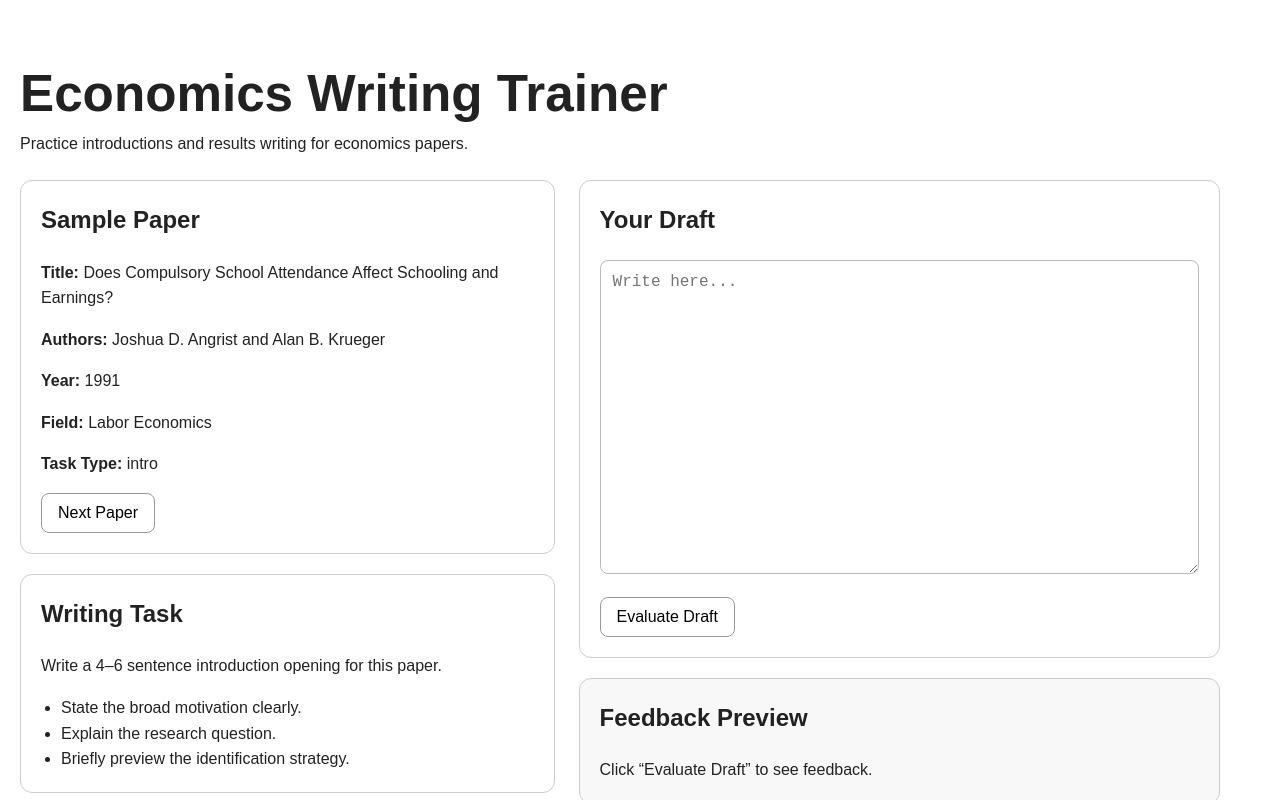
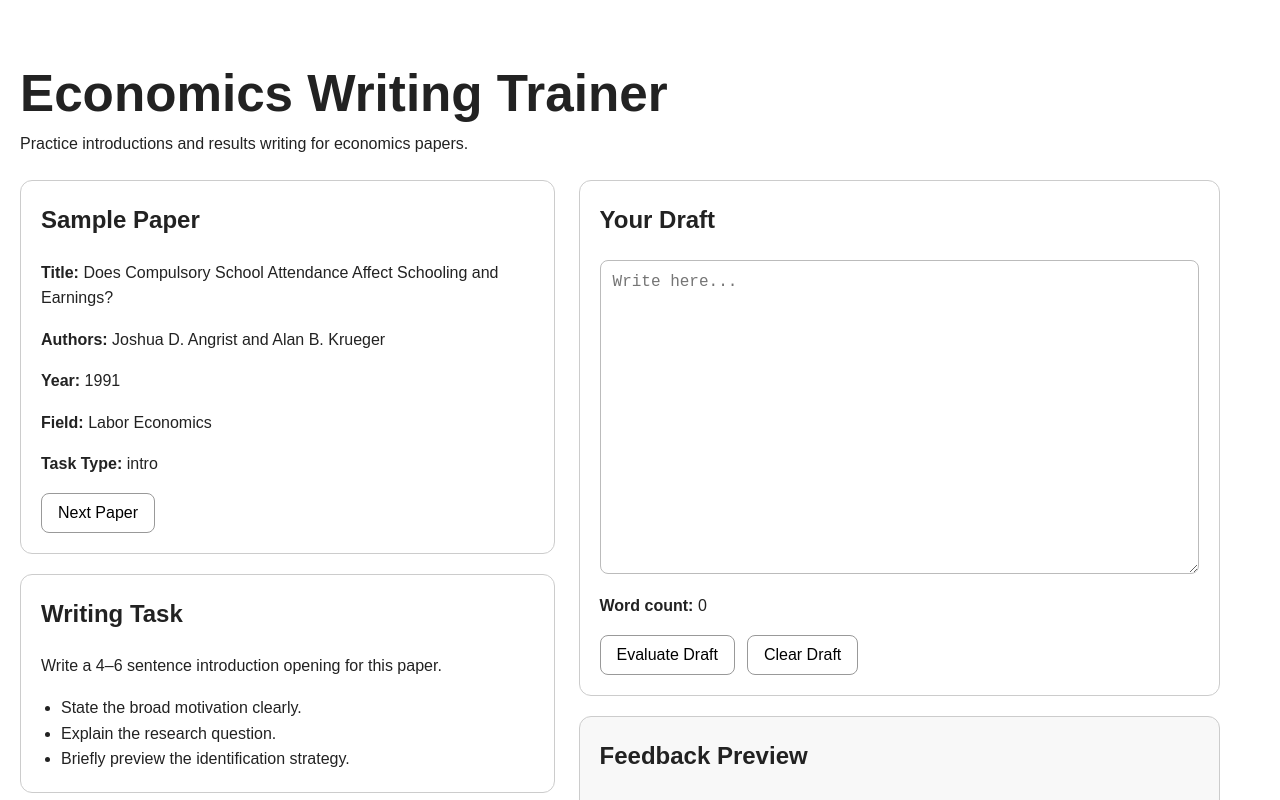
Before and after one commit to YutaroTakayasu/econ-writing-trainer, a React (Vite) app: page / in a window 1280 px wide. Shown: the top 800 px of the page. Built offline with nearby package versions, Linux system fonts and the light colour scheme.

Commit message:
Add word count and clear draft button

```diff
--- a/src/App.tsx
+++ b/src/App.tsx
@@ -9,6 +9,8 @@ function App() {
   const [showExcerpt, setShowExcerpt] = useState(false)
 
   const currentPaper = papers[paperIndex]
+
+  const wordCount = draft.trim() === "" ? 0 : draft.trim().split(/\s+/).length
 
   const feedback = useMemo(
     () => evaluateDraft(draft, currentPaper.taskType),
@@ -172,7 +174,11 @@ function App() {
               }}
             />
 
-            <div style={{ marginTop: "16px" }}>
+	   <p style={{ marginTop: "12px", marginBottom: 0 }}>
+  	   <strong>Word count:</strong> {wordCount}
+           </p>
+
+            <div style={{ marginTop: "16px", display: "flex", gap: "12px" }}>
   	    <button
     	    onClick={() => setSubmitted(true)}
             style={{
@@ -185,6 +191,23 @@ function App() {
     	    }}
   	    >
     	   Evaluate Draft
+  	   </button>
+
+  	   <button
+    	   onClick={() => {
+      	   setDraft("")
+      	   setSubmitted(false)
+    	   }}
+    	   style={{
+      	   padding: "10px 16px",
+      	   fontSize: "16px",
+      	   borderRadius: "8px",
+      	   border: "1px solid #999",
+      	   cursor: "pointer",
+      	   backgroundColor: "#fff",
+    	   }}
+  	   >
+    	   Clear Draft
   	   </button>
 	  </div>
           </section>
```
Lines whose indentation alone changed are shown as unchanged.
